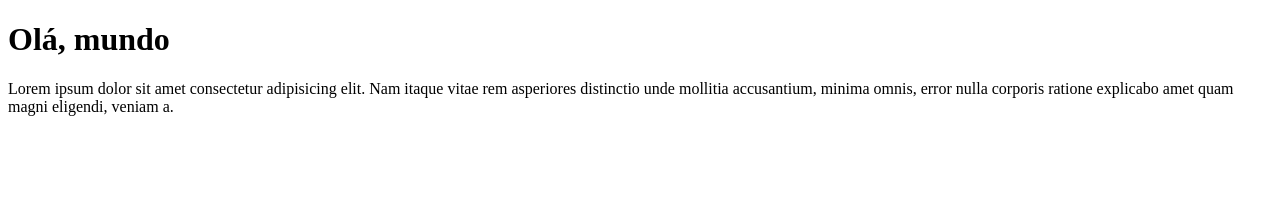
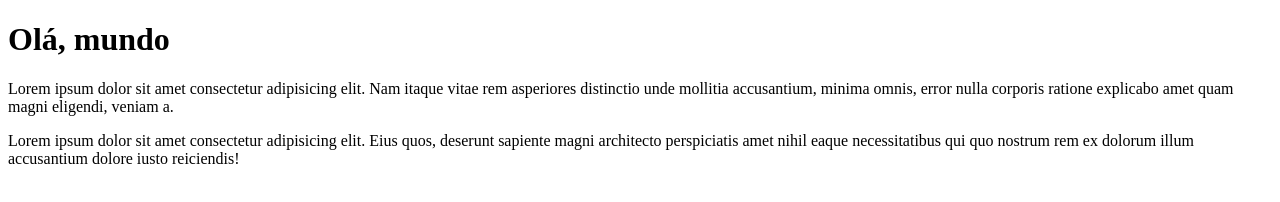
Before and after one commit to VictorFelipeReis/Ola_Mundo, a plain HTML site: page SiteEx/index.html in a window 1280 px wide. Drawn offline with Linux system fonts and the light colour scheme.

Commit message:
adicionei um parágrafo

```diff
--- a/SiteEx/index.html
+++ b/SiteEx/index.html
@@ -10,5 +10,6 @@
     <h1>Olá, mundo</h1>
 
     <p>Lorem ipsum dolor sit amet consectetur adipisicing elit. Nam itaque vitae rem asperiores distinctio unde mollitia accusantium, minima omnis, error nulla corporis ratione explicabo amet quam magni eligendi, veniam a.</p>
+    <p>Lorem ipsum dolor sit amet consectetur adipisicing elit. Eius quos, deserunt sapiente magni architecto perspiciatis amet nihil eaque necessitatibus qui quo nostrum rem ex dolorum illum accusantium dolore iusto reiciendis!</p>
 </body>
 </html>
```
